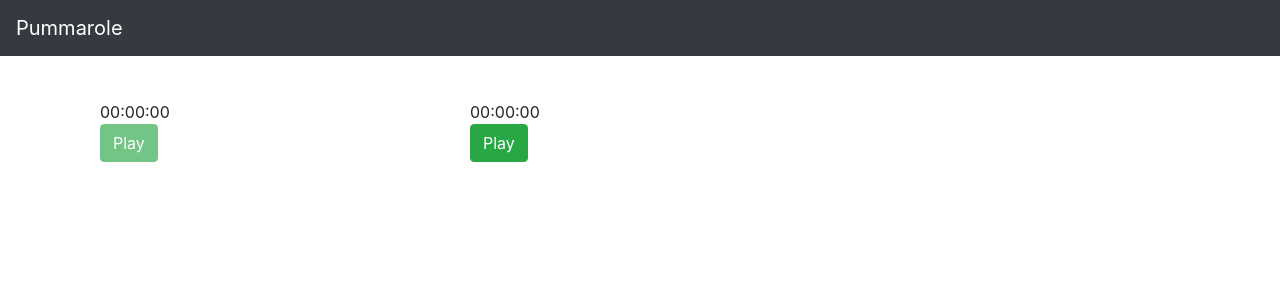
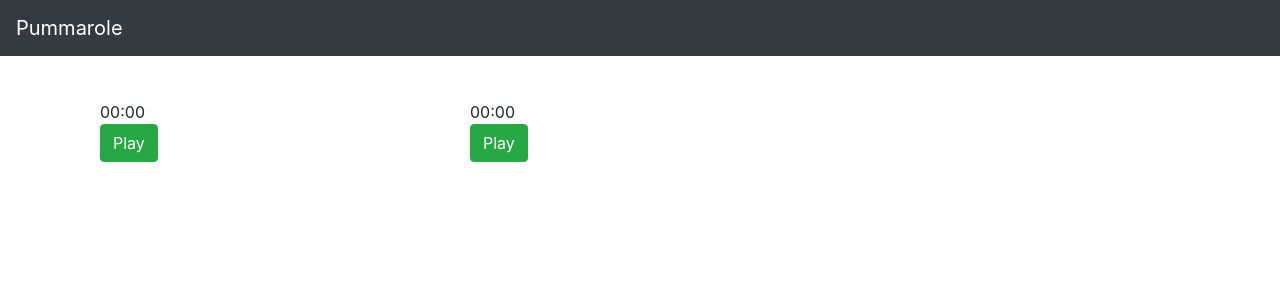
Before and after one commit to gerardodonnarumma99/pummarole_ui, a Jekyll site: the page built from index.markdown, in a window 1280 px wide. Shown: the top 300 px of the page. Built offline with Jekyll 4.4.1, drawn with Linux system fonts in a browser that asks for light colours; part of the change alters nothing that is shown.

Commit message:
Aggiunto il timer per la pausa e risolti dei bug

```diff
--- a/assets/js/timer.js
+++ b/assets/js/timer.js
@@ -4,6 +4,7 @@ class Tomato{
     constructor()
     {
         this.tomatoTimer=document.getElementById('tomatoTimer');
+        this.pauseTimer=document.getElementById('pauseTimer');
         this.play=document.getElementById('play');
         this.pauseTimer=document.getElementById('pauseTimer');
         this.playPause=document.getElementById('playPause');
@@ -14,11 +15,14 @@ class Tomato{
 
     initListeners()
     {
-        this.playTimer=this.playTimer.bind(this);
-        this.play.addEventListener('click',this.playTimer);
+        this.playTimerTomato=this.playTimerTomato.bind(this);
+        this.play.addEventListener('click',this.playTimerTomato);
+
+        this.playTimerPause=this.playTimerPause.bind(this);
+        this.playPause.addEventListener('click',this.playTimerPause);
     }
 
-    startTime(time,min,sec)
+    startTime(idElement,time,min,sec)
     {
         this.seconds=sec;
         this.minutes=min;
@@ -31,10 +35,15 @@ class Tomato{
             }
             if(this.minutes==time)
             {
-                this.tomatoTimer.innerHTML='00:00';
+                idElement.innerHTML='00:00';
+                if(this.play.hasAttribute("disabled"))
+                    this.play.removeAttribute("disabled");
+                else if(this.playPause.hasAttribute("disabled"))
+                    this.playPause.removeAttribute("disabled");
                 clearInterval(interval);
+                return;
             }
-            this.tomatoTimer.innerHTML=this.minutes+":"+this.seconds;
+            idElement.innerHTML=this.minutes+":"+this.seconds;
             this.seconds++;
         }, 1000);
     }
@@ -51,22 +60,22 @@ class Tomato{
                 {
                     let startDate=moment(t.start_date);
                     let now=moment(Date.now());
-                    //let diffDate=moment(Date.now()).diff(moment(t.start_date),'minutes');
-                    let diffDate=moment(t.start_date).diff(moment(new Date()),'minutes')
-                    //console.log(diffDate);
-                    if(diffDate>25)
+                    let diffDate=moment(new Date()).diff(moment(t.start_date),'minutes')
+                    if(diffDate>t.duration)
                     {
-                        console.log("Qui");
-                        //Prendo la data di inizio e aggiungo 25
-                        let datePlus=moment(new Date).add(25,'minutes').format();
+                        //Prendo la data di inizio e aggiungo la durata
+                        let datePlus=moment(new Date).add(t.duration,'minutes').format();
                         //Chiamata PUT
-                        this.putTimer(t.id,t.userId,t.start_date,t.end_date,"done",t.timer_type);
+                        this.putTimer(t.id,t.user_id,t.start_date,datePlus,"done",t.timer_type);
                     }
-                    else if(diffDate<25)
+                    else if(diffDate<t.duration)
                     {
                         let diffStart=moment(Date.now()).diff(moment(t.start_date));
                         let start=new Date(diffStart);
-                        this.startTime(25,start.getMinutes(),start.getSeconds());
+                        if(t.duration==25)
+                            this.startTime(this.tomatoTimer,t.duration,start.getMinutes(),start.getSeconds());
+                        else if(t.duration==5)
+                            this.startTime(this.pauseTimer,t.duration,start.getMinutes(),start.getSeconds());
                     }
                 }
             }
@@ -77,8 +86,14 @@ class Tomato{
         }
     }
 
-    async playTimer()
+    /**
+     * Avvia un tomato di 25 min
+     */
+    async playTimerTomato()
     {
+        if(this.play.hasAttribute("disabled"))
+            this.play.removeAttribute("disabled");
+        this.playPause.setAttribute("disabled","");
         try{
             //Richiesta post
             const result=await axios.post(TOMATOS_API+'/timer', {
@@ -90,7 +105,33 @@ class Tomato{
           });
           if(result.status===200)
           {
-            this.startTime(25,0,0);
+            this.startTime(this.tomatoTimer,25,0,0);
+          }
+        }catch(err){
+            console.log(err);
+        }
+    }
+
+    /**
+     * Avvia una pausa di 5 min
+     */
+    async playTimerPause()
+    {
+        if(this.playPause.hasAttribute("disabled"))
+            this.playPause.removeAttribute("disabled");
+        this.play.setAttribute("disabled","");
+        try{
+            //Richiesta post
+            const result=await axios.post(TOMATOS_API+'/timer', {
+            "user_id":1,
+            "start_date":moment(Date.now()).format(),
+            "end_date":"",
+            "status":"doing",
+            "timer_type":2
+          });
+          if(result.status===200)
+          {
+            this.startTime(this.pauseTimer,5,0,0);
           }
         }catch(err){
             console.log(err);
@@ -101,7 +142,7 @@ class Tomato{
     {
         try{
             //Richiesta post
-            const result=await axios.post(TOMATOS_API+'/timer/'+id, {
+            const result=await axios.put(TOMATOS_API+'/timer/'+id, {
             "user_id":userId,
             "start_date":startDate,
             "end_date":endDate,
--- a/index.markdown
+++ b/index.markdown
@@ -5,11 +5,11 @@ title: Pummarole
 
 <div class="row">
     <div class="col-md-4">
-      <div id="pauseTimer">00:00:00</div>
-      <button type="button" class="btn btn-success" id="playPause" disabled>Play</button>
+      <div id="pauseTimer">00:00</div>
+      <button type="button" class="btn btn-success" id="playPause">Play</button>
     </div>
     <div class="col-md-4">
-      <div id="tomatoTimer">00:00:00</div>
+      <div id="tomatoTimer">00:00</div>
       <button type="button" class="btn btn-success" id="play">Play</button>
     </div>
     <div class="col-md-4">
```
